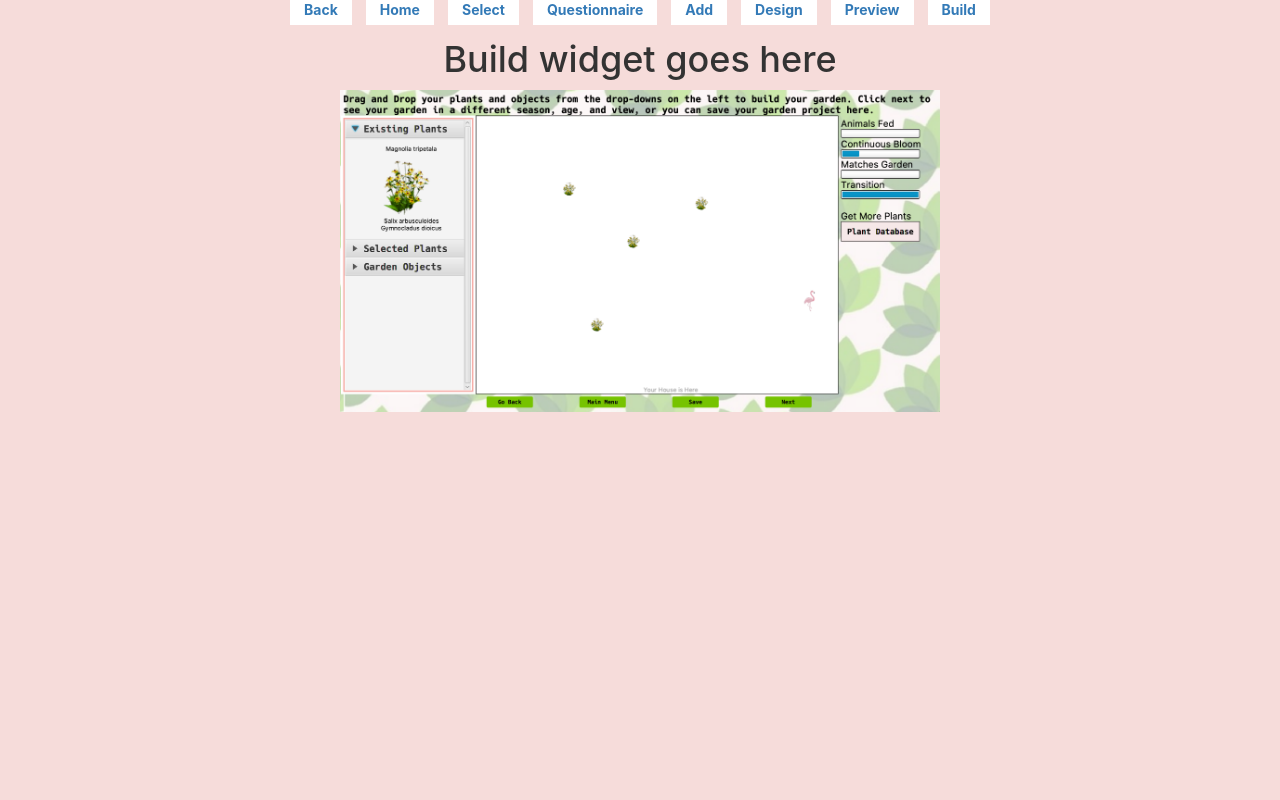
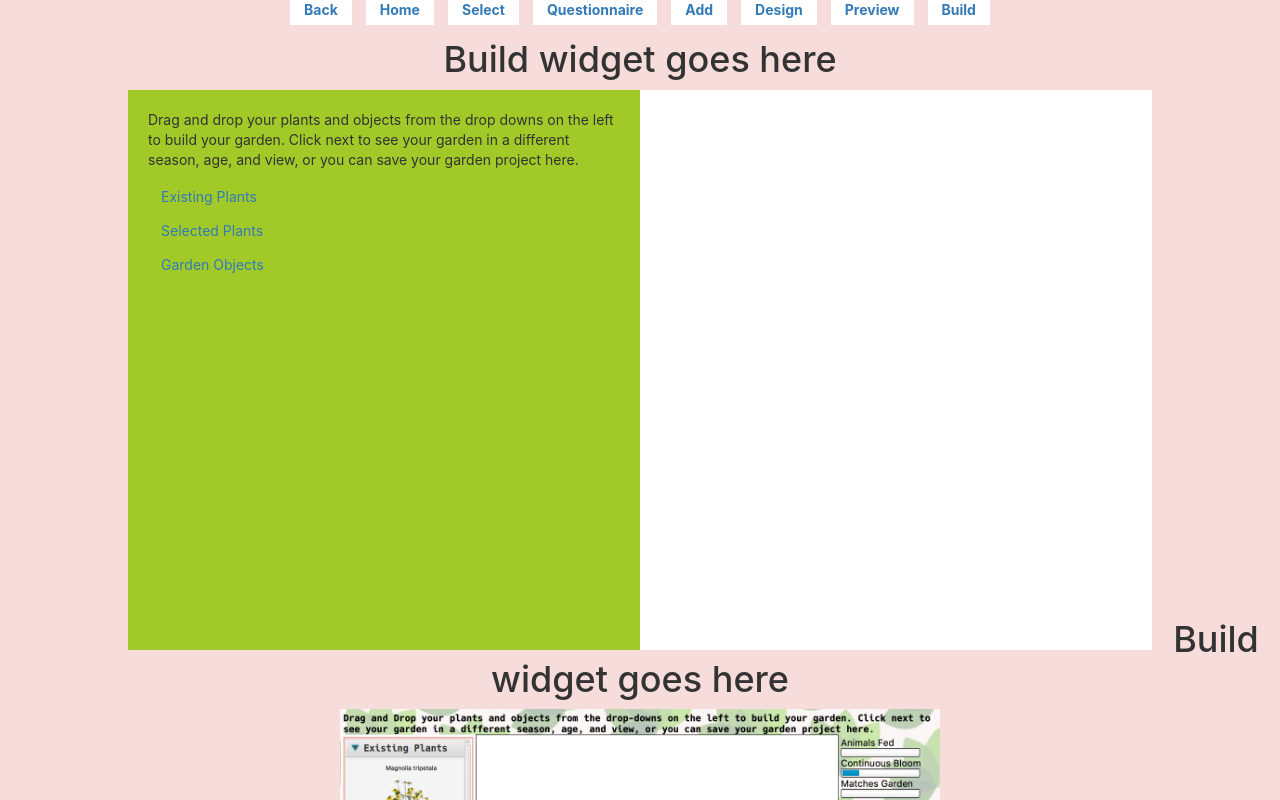
Before and after one commit to suint/475GardenUI, a React (Create React App) app in the folder aloeha/: page /build in a window 1280 px wide. Shown: the top 800 px of the page. Built offline with nearby package versions, Linux system fonts and the light colour scheme.

Commit message:
adds accordian

```diff
--- a/aloeha/package.json
+++ b/aloeha/package.json
@@ -23,6 +23,7 @@
     "react-bootstrap": "^1.4.0",
     "react-collapsible": "^2.8.1",
     "react-dom": "^16.13.1",
+    "react-draggable": "^4.4.3",
     "react-dropdown": "^1.9.0",
     "react-hover": "^2.0.0",
     "react-promise-tracker": "^2.1.0",
@@ -30,6 +31,7 @@
     "react-responsive-accordion": "^1.0.0",
     "react-router-dom": "^5.2.0",
     "react-scripts": "3.4.3",
+    "react-ui-dropdown": "^0.3.4",
     "reactstrap": "^8.7.0",
     "typescript": "^3.7.5"
   },
--- a/aloeha/src/components/Build.tsx
+++ b/aloeha/src/components/Build.tsx
@@ -1,15 +1,73 @@
 import React from "react";
 import { Link, withRouter } from "react-router-dom";
 import placeholder from "./img/reference pictures/Screen Shot 2020-10-18 at 10.27.21 PM.png"
+import cactus from "./img/reference pictures/cactus.jpg"
+import Draggable from 'react-draggable';
+import Accordion from 'react-bootstrap/Accordion'
+import Card from 'react-bootstrap/Card'
+import Button from 'react-bootstrap/Button'
+
+function Build(props: any) {
 
 
+    return (
+        <div>
 
-function Build(props: any) {
-    return (
+        <div id="plantbox">
+        <h1>Build widget goes here</h1>
+            <div id="search-plants" className="plants">
+                    <p>Drag and drop your plants and objects from the drop downs on the left to build your garden. Click next to see your garden in a different season, age, and view, or you can save your garden project here.</p>
+                    <Accordion>
+                        <Card>
+                            <Card.Header>
+                                <Accordion.Toggle as={Button} variant="link" eventKey="0">
+                                    Existing Plants
+                                </Accordion.Toggle>
+                            </Card.Header>
+                            <Accordion.Collapse eventKey="0">
+
+                                <Card.Body>
+                                    Hello! I'm the body
+                                     <Draggable >
+                                    <div><img draggable={false} src={cactus} style={{ width: "300px" }} /></div>
+                                </Draggable>
+                                </Card.Body>
+                            </Accordion.Collapse>
+                        </Card>
+                        <Card>
+                            <Card.Header>
+                                <Accordion.Toggle as={Button} variant="link" eventKey="1">
+                                    Selected Plants
+                                </Accordion.Toggle>
+                            </Card.Header>
+                                <Accordion.Collapse eventKey="1">
+                                    <Card.Body>Hello! I'm another body</Card.Body>
+                                </Accordion.Collapse>
+                        </Card>
+                        <Card>
+                            <Card.Header>
+                                <Accordion.Toggle as={Button} variant="link" eventKey="2">
+                                    Garden Objects
+                                </Accordion.Toggle>
+                            </Card.Header>
+                                <Accordion.Collapse eventKey="2">
+                                    <Card.Body>Hello! I'm another body</Card.Body>
+                                </Accordion.Collapse>
+                        </Card>
+                    </Accordion>
+
+            </div>
+        <div id="selected-plants" className="plants">
+
+        </div>
+
+        {/* <img src={placeholder} style={{ width: "600px" }} /> */}
+    </div>
         <div id="design">
             <h1>Build widget goes here</h1>
             <img src={placeholder} style={{ width: "600px" }} />
         </div>
+    </div>
     )
 }
 
--- a/aloeha/src/components/Design.tsx
+++ b/aloeha/src/components/Design.tsx
@@ -1,14 +1,30 @@
 import React from "react";
 import { Link, withRouter } from "react-router-dom";
 import placeholder from "./img/reference pictures/Screen Shot 2020-10-18 at 10.26.57 PM.png"
+import Draggable from 'react-draggable';
+
+
 
 function Design(props: any) {
     return (
+        <div>
+        <div id="plantbox">
+        <h1>Design widget goes here</h1>
+            <div id="search-plants" className="plants">
+                    <p>Drag and drop the given objects from the left pane to build a blue print for your garden. Click on the next to start design your garden.</p>
+
+            </div>
+        <div id="selected-plants" className="plants">
+
+        </div>
+
+        {/* <img src={placeholder} style={{ width: "600px" }} /> */}
+    </div>
         <div id="design">
-            <h1>Design widget goes here</h1>
+
             <img src={placeholder} style={{ width: "600px" }} />
         </div>
-
+    </div>
     )
 }
 
```
Also changed, not shown: aloeha/src/components/Select.tsx (line endings or trailing spaces), aloeha/src/components/img/reference pictures/cactus.jpg (added), 1 other file (tests, documents, lock files or other folders).
